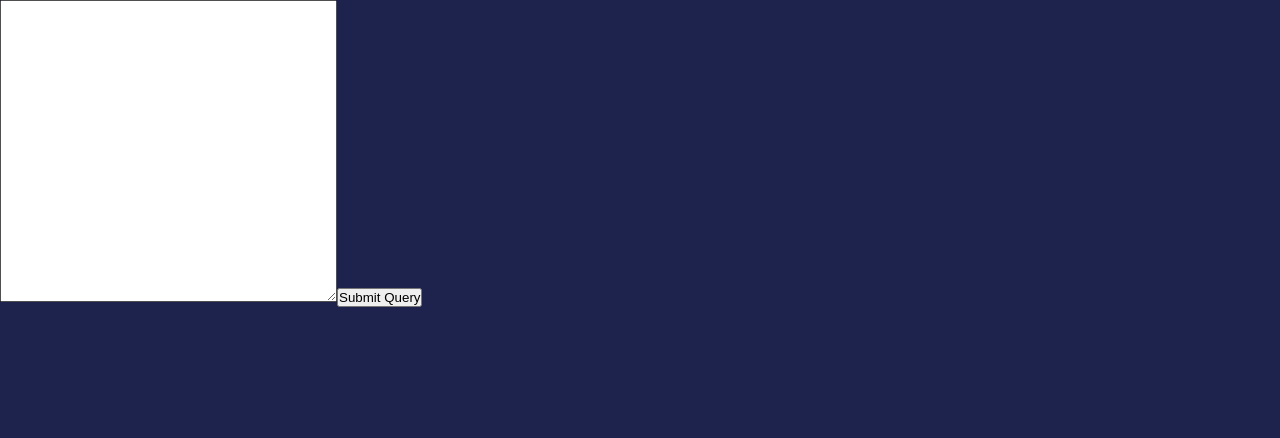
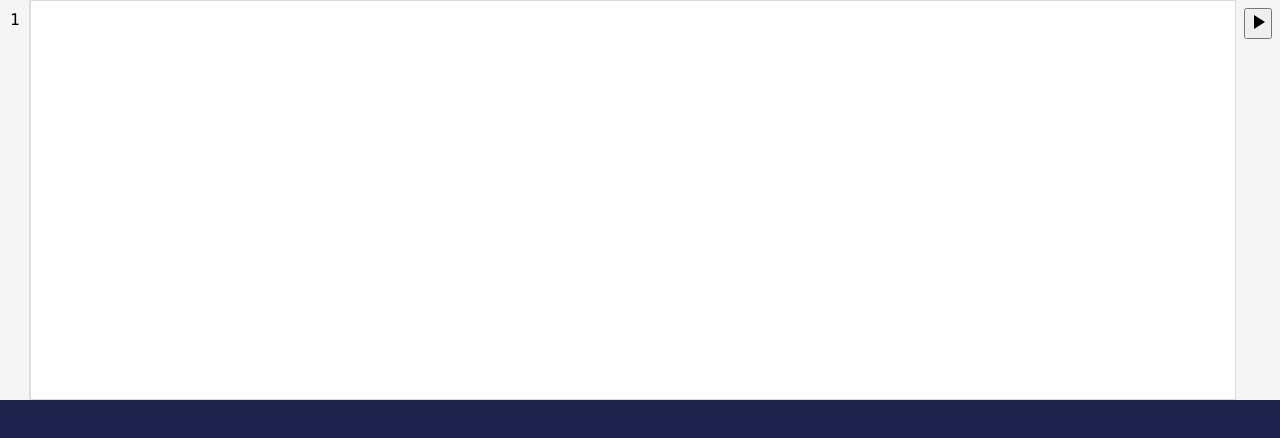
Before and after one commit to ppmarkek/Grafiql-app, a React (Vite) app: page /main in a window 1280 px wide. Shown: the top 438 px of the page. Built offline with nearby package versions, Linux system fonts and the light colour scheme.

Commit message:
fix: textarea window

```diff
--- /dev/null
+++ b/src/components/queryEditor/QueryEditor.css
@@ -0,0 +1,30 @@
+.code-editor {
+  position: relative;
+  width: 100%;
+  height: 50vh;
+  overflow: hidden;
+  display: flex;
+}
+
+.line-numbers {
+  width: 30px;
+  padding: 10px;
+  background-color: #f5f5f5;
+  border-right: 1px solid #ddd;
+  box-sizing: border-box;
+  user-select: none;
+}
+
+.code-area {
+  flex: 1;
+  padding: 10px;
+  line-height: 1.5;
+  border: 1px solid #ddd;
+  box-sizing: border-box;
+  resize: none;
+}
+
+.buttons-section {
+  background-color: #f5f5f5;
+  padding: 0.5rem;
+}
--- a/src/components/queryEditor/QueryEditor.tsx
+++ b/src/components/queryEditor/QueryEditor.tsx
@@ -1,10 +1,15 @@
-import { useState } from 'react';
+import React, { useRef, useEffect, useState } from 'react';
+import './QueryEditor.css';
+import PlayArrowIcon from '@mui/icons-material/PlayArrow';
 
 interface Props {
   onQuerySubmit: (query: string) => void;
 }
 
 export default function QueryEditor({ onQuerySubmit }: Props) {
+  const codeAreaRef = useRef<HTMLTextAreaElement | null>(null);
+  const lineNumbersRef = useRef<HTMLDivElement | null>(null);
+  const [lines, setLines] = useState(1);
   const [query, setQuery] = useState<string>('');
 
   const handleQueryChange = (event: React.ChangeEvent<HTMLTextAreaElement>) => {
@@ -15,15 +20,62 @@ export default function QueryEditor({ onQuerySubmit }: Props) {
     onQuerySubmit(query);
   };
 
+  useEffect(() => {
+    const handleInput = () => {
+      updateLineNumbers();
+    };
+
+    const handleScroll = () => {
+      updateLineNumbers();
+    };
+
+    const codeArea = codeAreaRef.current;
+
+    if (codeArea) {
+      codeArea.addEventListener('input', handleInput);
+      codeArea.addEventListener('scroll', handleScroll);
+
+      return () => {
+        codeArea.removeEventListener('input', handleInput);
+        codeArea.removeEventListener('scroll', handleScroll);
+      };
+    }
+
+    return () => {};
+  }, []);
+
+  const updateLineNumbers = () => {
+    const codeArea = codeAreaRef.current;
+    if (codeArea) {
+      const codeLines = codeArea.value.split('\n').length;
+      setLines(codeLines);
+    }
+  };
+
   return (
-    <div>
+    <div className="code-editor">
+      <div
+        className="line-numbers"
+        ref={lineNumbersRef}
+        style={{ fontFamily: 'Consolas, monospace' }}
+      >
+        {Array.from({ length: lines }, (_, i) => i + 1).join('\n')}
+      </div>
       <textarea
-        value={query}
+        className="code-area"
+        defaultValue={query}
         onChange={handleQueryChange}
-        rows={20}
-        cols={40}
-      />
-      <button onClick={handleQuerySubmit}>Submit Query</button>
+        ref={codeAreaRef}
+        spellCheck="false"
+        onInput={updateLineNumbers}
+        onScroll={updateLineNumbers}
+        style={{ fontFamily: 'Consolas, monospace' }}
+      ></textarea>
+      <div className="buttons-section">
+        <button onClick={handleQuerySubmit}>
+          <PlayArrowIcon />
+        </button>
+      </div>
     </div>
   );
 }
```
Also changed, not shown: package.json (+9 -8 lines), 1 other file (tests, documents, lock files or other folders).
